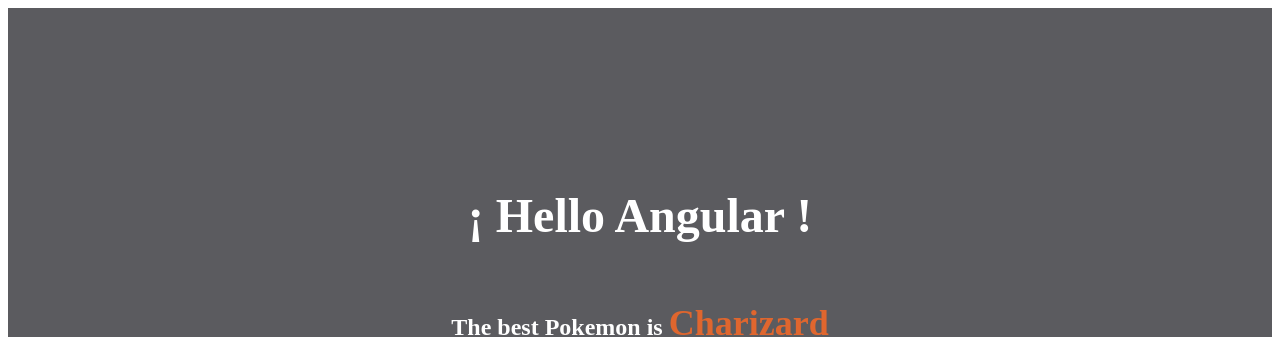
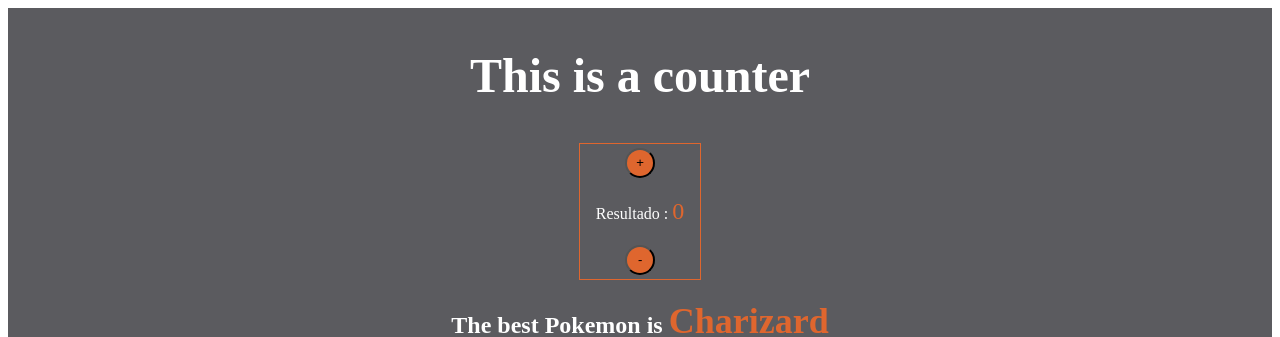
Before and after one commit to Sebazt/firstAppAngular, an Angular app: page / in a window 1280 px wide. Shown: the top 337 px of the page. Built offline with nearby package versions, Linux system fonts and the light colour scheme.

Commit message:
add counter

```diff
--- a/src/app/app.component.html
+++ b/src/app/app.component.html
@@ -1,12 +1,11 @@
 
 <router-outlet></router-outlet>
 <section class="main">
-  <h1>¡ Hello Angular !</h1>
+  <h1>This is a counter</h1>
+  <app-counter></app-counter>
   <h2>The best Pokemon is <span>{{favorite}}</span></h2>
   <a href="https://www.youtube.com/watch?v=Rsv2VkoIpk0" target="_blank">
     <img src="https://c.tenor.com/V-6ZF3wyefwAAAAC/charmander-pokemon.gif" alt="Charmander">
   </a>
 </section>
-
 <br/>
-<app-pokemons></app-pokemons> <!-- así se incorpora un component html -->
--- a/src/app/app.component.scss
+++ b/src/app/app.component.scss
@@ -5,7 +5,7 @@
 
 .main{
   width: 100%;
-  height: 100vh;
+  height: 100%;
   background-color: #5b5b5f;
   display: flex;
   flex-direction: column;
--- a/src/app/app.module.ts
+++ b/src/app/app.module.ts
@@ -6,12 +6,14 @@
 import { PokemonsComponent } from './pokemons/pokemons.component';
 import { PokemonFuegoComponent } from './pokemon-fuego/pokemon-fuego.component';
 import { FormsModule } from '@angular/forms';
+import { CounterComponent } from './counter/counter.component';
 
 @NgModule({
   declarations: [
     AppComponent,
     PokemonsComponent,
-    PokemonFuegoComponent
+    PokemonFuegoComponent,
+    CounterComponent
   ],
   imports: [
     BrowserModule,
--- /dev/null
+++ b/src/app/counter/counter.component.html
@@ -0,0 +1,12 @@
+<section class="counter">
+  <section class="section-counter">
+
+    <button (click)=" sumar() "><i>+</i></button>
+
+    <p>Resultado : <span class="number">{{num}}</span></p>
+
+    <button (click)=" accionOperacion(-1)"><i>-</i></button>
+
+  </section>
+
+</section>
--- /dev/null
+++ b/src/app/counter/counter.component.scss
@@ -0,0 +1,32 @@
+.counter{
+  width: 120px;
+  height: auto;
+  border: #df662e 1px solid;
+}
+
+.section-counter{
+  width: 100%;
+  height: 100%;
+  display: flex;
+  flex-direction: column;
+  justify-content: center;
+  align-items: center;
+
+
+  button{
+    border-radius: 50%;
+    width: 30px;
+    height: 30px;
+    background-color: #df662e;
+    margin: 4px;
+  }
+
+  p{
+    color: #ffffff;
+  }
+}
+
+.number{
+  font-size: 1.5em;
+  color: #df662e;
+}
--- /dev/null
+++ b/src/app/counter/counter.component.ts
@@ -0,0 +1,40 @@
+import { Component, OnInit } from '@angular/core';
+
+@Component({
+  selector: 'app-counter',
+  templateUrl: './counter.component.html',
+  styleUrls: ['./counter.component.scss'],
+})
+export class CounterComponent implements OnInit {
+  num: number = 0;
+  constructor() {}
+
+  //función sumar
+  sumar() {
+    this.num += 1;
+    this.limitNumber();
+  }
+
+  restar(){
+    this.num -=1;
+  }
+
+  accionOperacion(n:number){
+    this.num +=n;
+    this.limitNumber();
+  }
+
+  limitNumber() {
+    if (this.num > 50) {
+      alert('No se puede seguir sumando porque el limite es 50');
+      this.num = 0;
+    }
+
+    if (this.num < 0) {
+      alert('No se puede seguir restando porque el limite es 0');
+      this.num = 0;
+    }
+  }
+
+  ngOnInit(): void {}
+}
```
Also changed, not shown: 1 other file (tests, documents, lock files or other folders).
